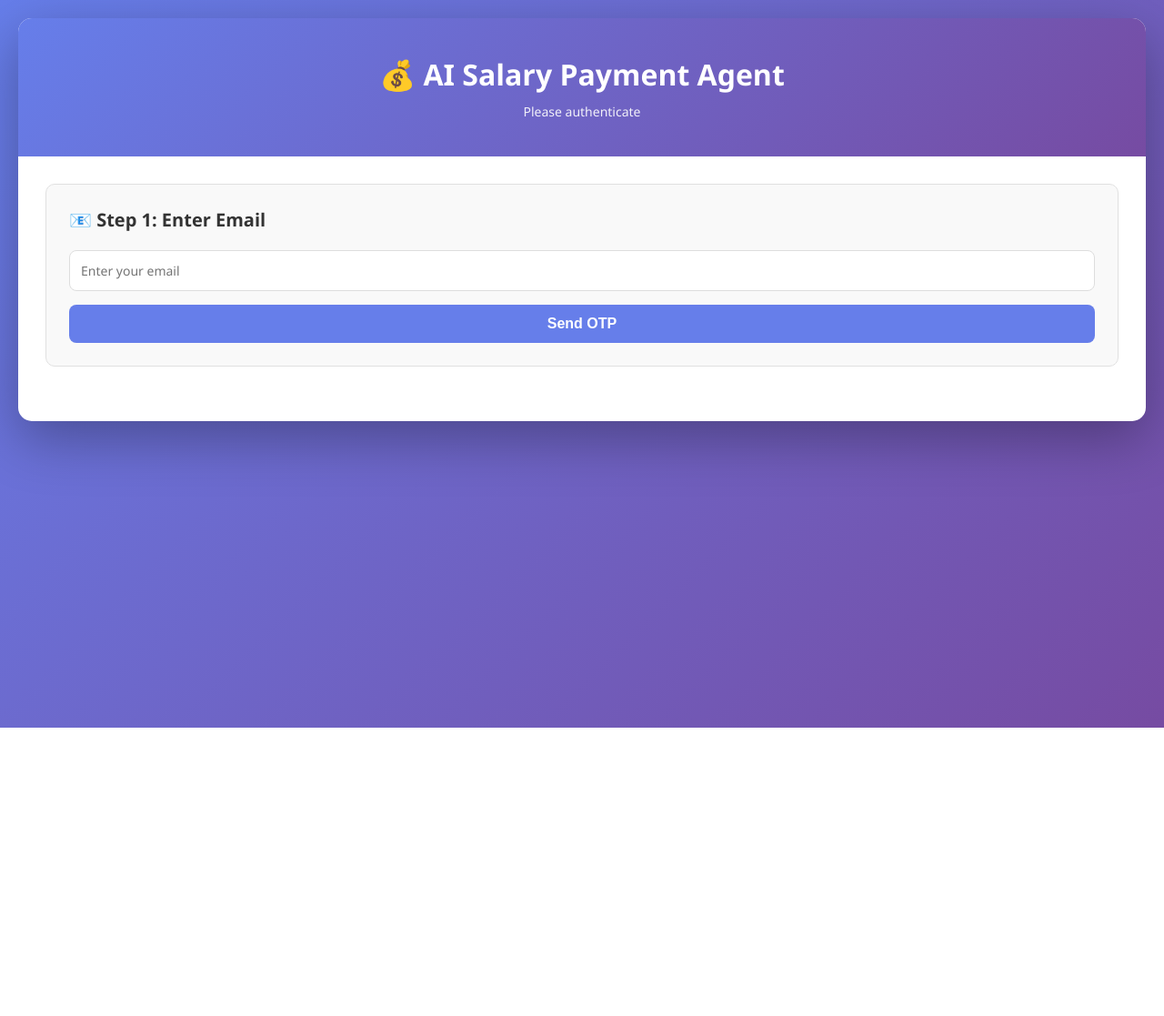
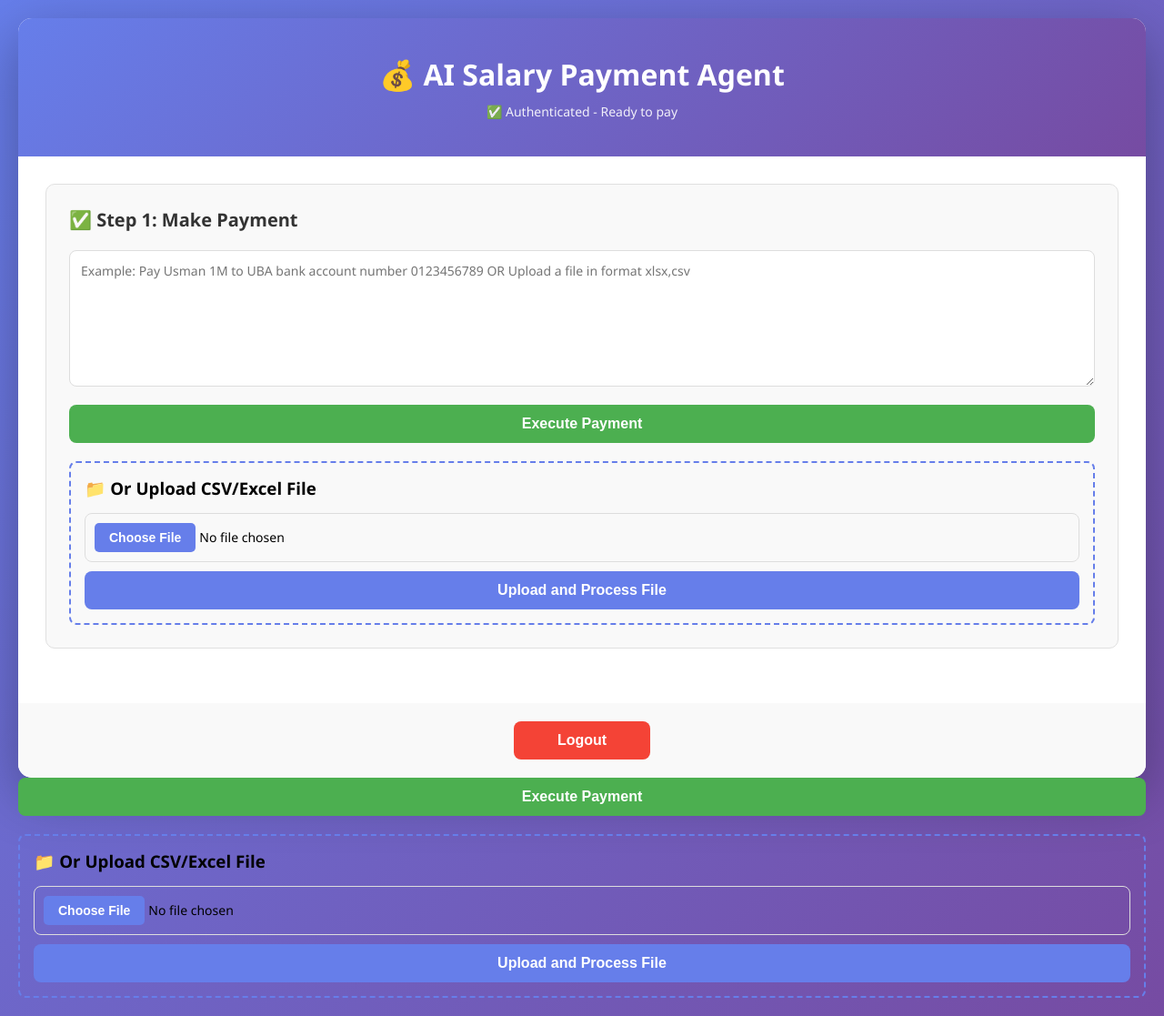
Before and after one commit to DisPayLTD/DisPay-, a FastAPI app: page /agent in a window 1280 px wide. Shown: the whole page at 91% size. Before the commit the page ends 800 px from the top, so only its background shows below. Run offline with FastAPI, Linux system fonts and the light colour scheme.

Commit message:
Update index.html

```diff
--- a/templates/index.html
+++ b/templates/index.html
@@ -10,31 +10,45 @@
     <div class="container">
         <header class="header">
             <h1>💰 AI Salary Payment Agent</h1>
-            <p id="status">Please authenticate</p>
+            <p id="status">✅ Authenticated - Ready to pay</p>
         </header>
 
         <main class="main">
-            <!-- Step 1: Enter Email -->
-            <section id="emailSection" class="section">
-                <h2>📧 Step 1: Enter Email</h2>
-                <input type="email" id="email" placeholder="Enter your email">
-                <button onclick="sendOTP()" class="btn btn-primary send-otp-btn">Send OTP</button>
-            </section>
-
-            <!-- Step 2: Verify OTP (Hidden initially) -->
-            <section id="otpSection" class="section hidden">
-                <h2>🔐 Step 2: Verify OTP</h2>
-                <p>Check your email for the OTP code</p>
-                <input type="text" id="otp" placeholder="000000" maxlength="6">
-                <button onclick="verifyOTP()" class="btn btn-primary">Verify OTP</button>
-            </section>
-
-            <!-- Step 3: Payment (Hidden until authenticated) -->
-            <section id="paymentSection" class="section hidden">
-                <h2>✅ Step 3: Make Payment</h2>
-                <textarea id="command" placeholder="Example: Pay Usman 1M to UBA bank account number 0123456789 OR Upload a file in format xlsx,csv"></textarea>
+            <!-- Step 1: Make Payment -->
+            <section id="paymentSection" class="section">
+                <h2>✅ Step 1: Make Payment</h2>
+                <textarea id="command" placeholder="Example: Pay Usman 1M to UBA bank account number 0123456789 OR Upload a file in format xlsx,csv" rows="4"></textarea>
 
                 <button onclick="executePayment()" class="btn btn-success">Execute Payment</button>
+
+                <!-- FILE UPLOAD SECTION -->
+                <div class="upload-section">
+                    <h3>📁 Or Upload CSV/Excel File</h3>
+                    <input type="file" id="paymentFile" accept=".csv,.xlsx,.xls">
+                    <button onclick="uploadFile()" class="btn btn-primary">Upload and Process File</button>
+                </div>
+
+                <!-- Results -->
+                <div id="results" class="results hidden">
+                    <h3>Payment Results</h3>
+                    <pre id="resultsContent"></pre>
+                    <h3>Success Transfers</h3>
+                    <div id="successTransfer"></div>
+                    <h3>Failed Transfers</h3>
+                    <div id="failedTransfers"></div>
+                </div>
+            </section>
+        </main>
+
+        <!-- Logout Button -->
+        <footer style="text-align: center; padding: 20px; background: #f9f9f9;">
+            <button onclick="logout()" class="btn" style="background: #f44336; color: white; max-width: 150px;">Logout</button>
+        </footer>
+    </div>
+
+    <script src="/static/script.js"></script>
+</body>
+</html>                <button onclick="executePayment()" class="btn btn-success">Execute Payment</button>
                 <!-- FILE UPLOAD SECTION - ADD ONLY THIS -->
 <div class="upload-section">
     <h3>📁 Or Upload CSV/Excel File</h3>
```
